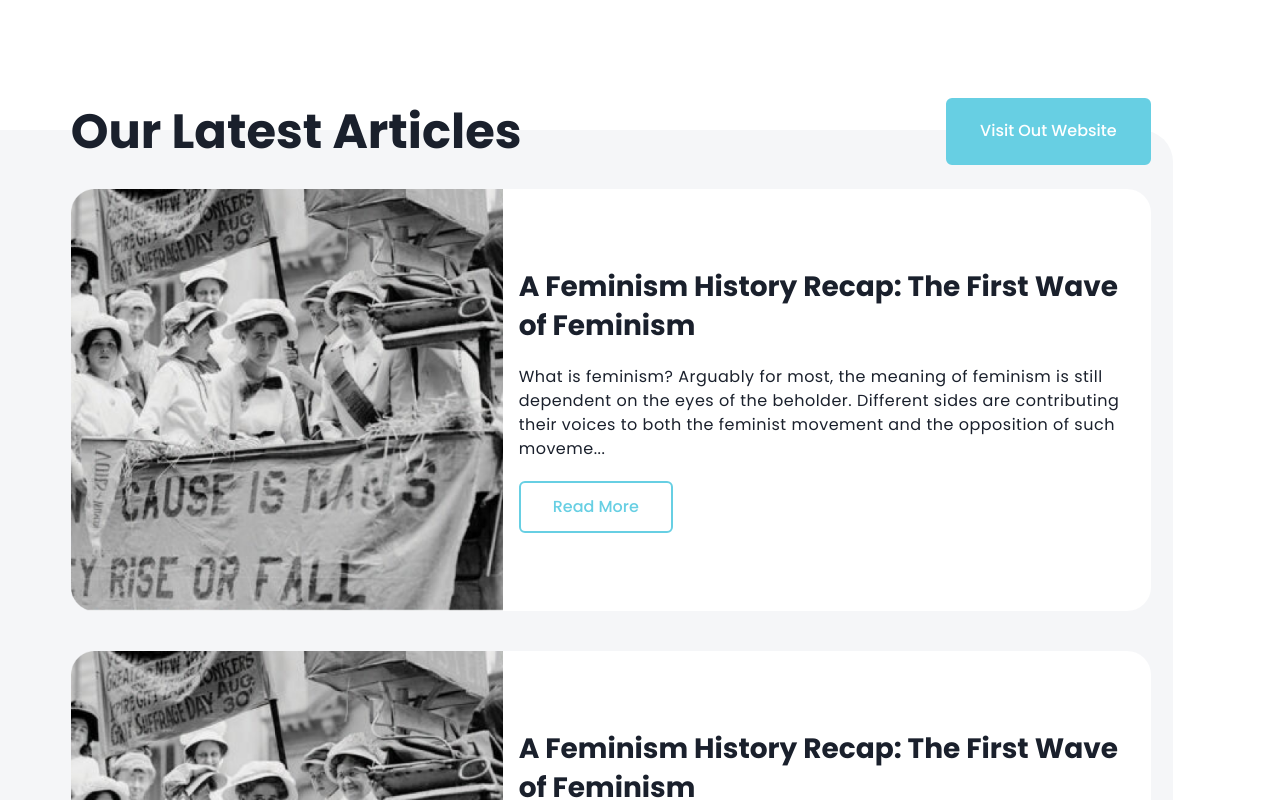
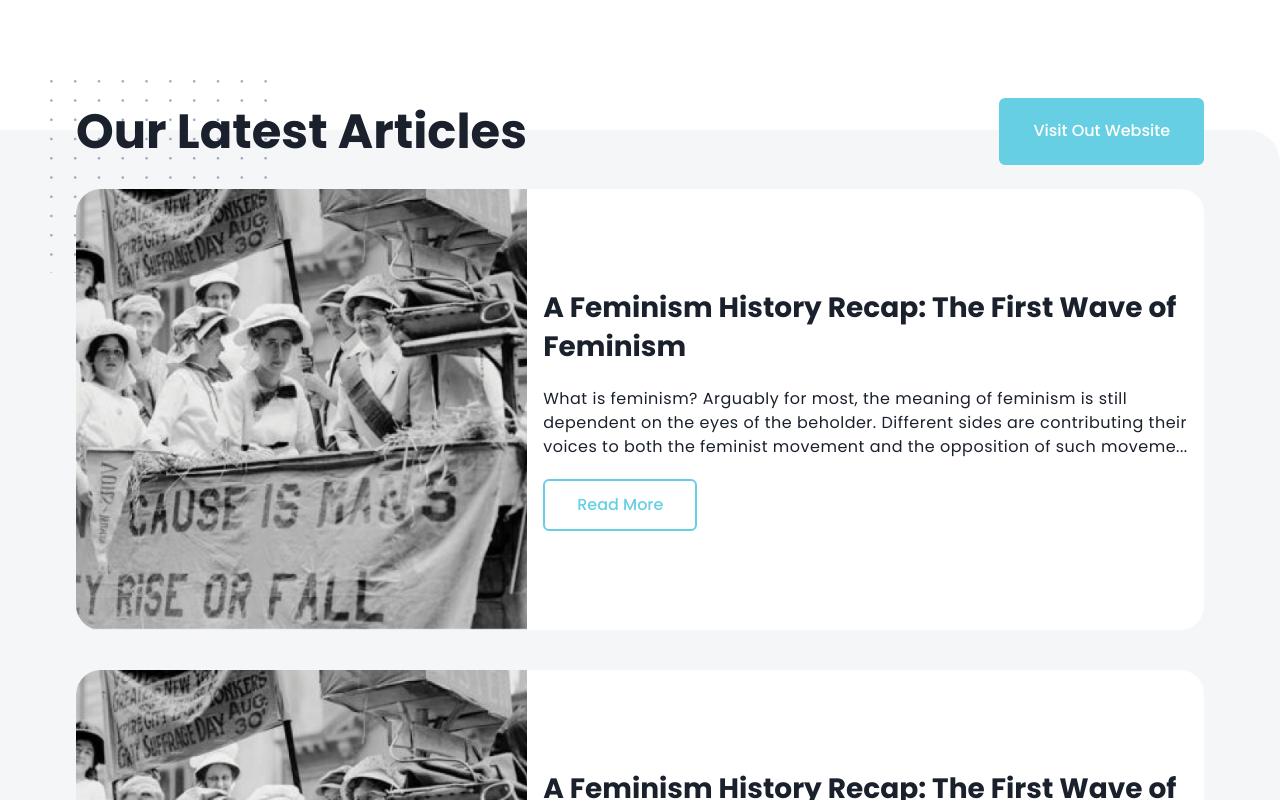
Before and after one commit to logos-engineer/microsite-logos, a Next.js app: page / in a window 1280 px wide. Shown: the part 1160-1960 px from the top of the page. Built offline with nearby package versions, Linux system fonts and the light colour scheme.

Commit message:
fix patterin in home page

```diff
--- a/src/components/homepage/Article/Article.tsx
+++ b/src/components/homepage/Article/Article.tsx
@@ -47,15 +47,16 @@ export default function Article() {
   return (
     <Box width="full" mt="44" mb="24">
       <Grid templateColumns="repeat(12,1fr)" width="full">
-        <GridItem colSpan={11} display="grid">
+        <GridItem colSpan={12} display="grid">
           <Box
             w="full"
             bgColor="#F5F6F8"
             display="flex"
             borderRightRadius="32px"
             position="relative"
+            className="articleSection"
           >
-            <Container position="relative" pl="16">
+            <Container position="relative">
               <Box marginY="-8" display="flex">
                 <Heading variant="h2" as="h1" zIndex="20" flexGrow={1}>
                   Our Latest Articles
--- a/src/styles/globals.css
+++ b/src/styles/globals.css
@@ -1 +1,28 @@
 /* Global Styling here */
+.articleSection {
+  content: " ";
+  position: relative;
+  background-color: black;
+}
+
+.articleSection::before {
+  position: absolute;
+  display: block;
+  width: 217px;
+  height: 193px;
+  background-image: url("../../public/pattern/dotpattern.svg");
+  content: " ";
+  top: -50px;
+  left: 50px;
+}
+
+.articleSection > div::before {
+  position: absolute;
+  display: block;
+  width: 155px;
+  height: 155px;
+  background-image: url("../../public/pattern/linepattern.svg");
+  content: " ";
+  bottom: 30px;
+  right: 0;
+}
```
Also changed, not shown: public/pattern/dotpattern.svg (added), public/pattern/linepattern.svg (added).
